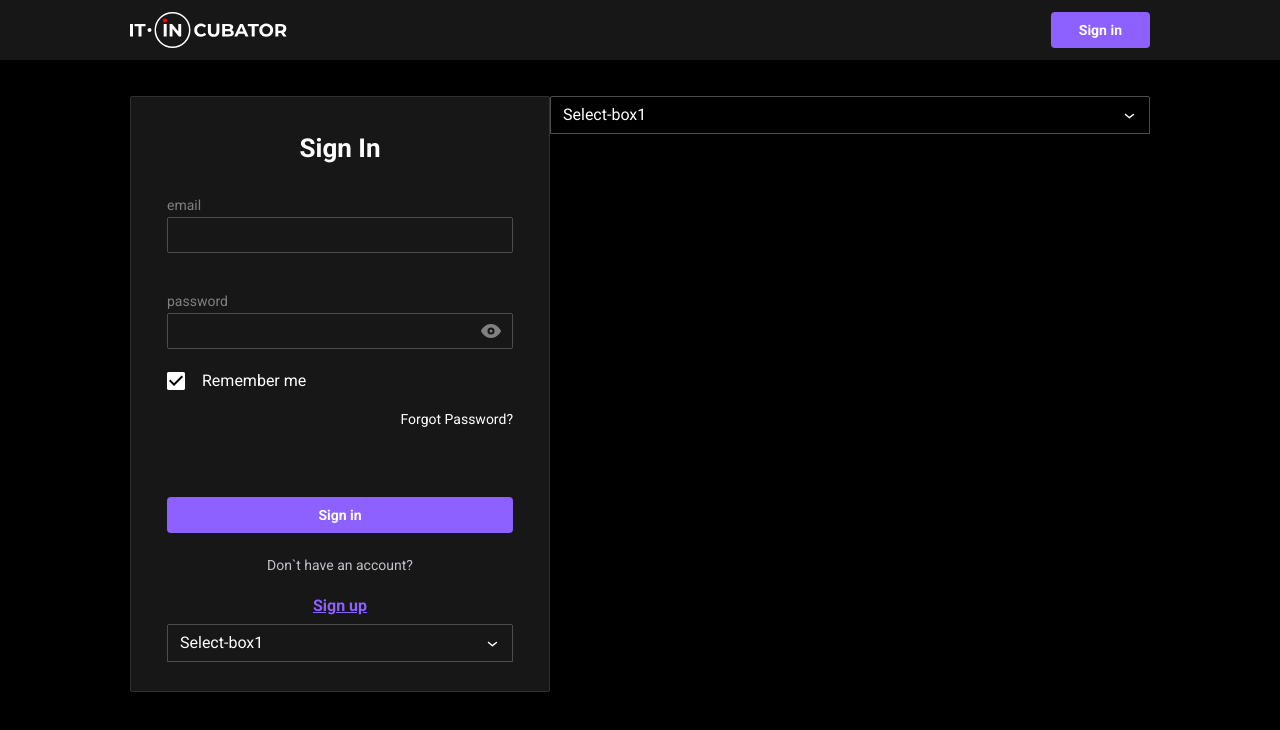
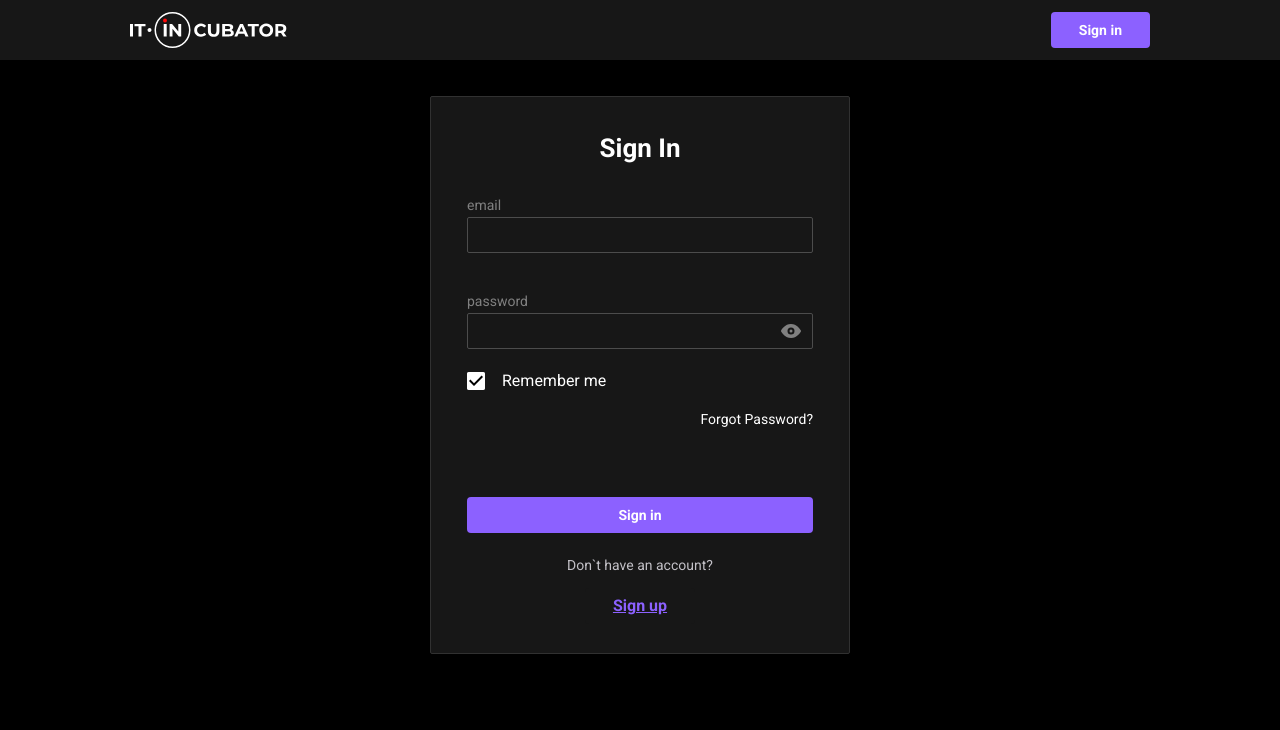
Before and after one commit to Reni101/cards-application, a React (Vite) app: page / in a window 1280 px wide. Shown: the top 730 px of the page. Built offline with nearby package versions, Linux system fonts and the light colour scheme.

Commit message:
feat:refactor select, add stories

```diff
--- a/src/App.tsx
+++ b/src/App.tsx
@@ -1,7 +1,6 @@
 import s from './App.module.scss'
 import { LoginForm } from './components/auth/login-form'
 import { Header } from './components/ui/header'
-import { Select } from './components/ui/select-box'
 
 export function App() {
   return (
@@ -9,7 +8,6 @@ export function App() {
       <Header isLoggedIn={false} />
       <div className={s.container}>
         <LoginForm />
-        <Select />
       </div>
     </>
   )
--- a/src/components/auth/login-form/login-form.tsx
+++ b/src/components/auth/login-form/login-form.tsx
@@ -5,7 +5,6 @@ import { z } from 'zod'
 import { Button } from '../../ui/button'
 import { Card } from '../../ui/card'
 import { Checkbox } from '../../ui/checkbox'
-import { Select } from '../../ui/select-box'
 import { TextField } from '../../ui/text-field'
 import { Typography } from '../../ui/typography'
 
@@ -87,8 +86,6 @@ export const LoginForm = (props: PropsType) => {
       <Button variant={'link'} as={'a'} href={'/'} className={s.link_sign_up}>
         Sign up
       </Button>
-
-      <Select />
     </Card>
   )
 }
--- a/src/components/ui/select-box/select.module.scss
+++ b/src/components/ui/select-box/select.module.scss
@@ -1,19 +1,31 @@
-button {
-  all: unset;
+.container {
+  display: flex;
+  flex-direction: column;
+  min-width: max-content;
+
+  & .label {
+    color: var(--color-dark-100);
+  }
+
+  & .disabled {
+    color: var(--color-dark-300);
+  }
 }
 
 .SelectTrigger {
+  all: unset;
+
   display: flex;
-  gap: 10px;
+  gap: 0.625rem;
   align-items: center;
   justify-content: space-between;
 
-  width: calc(100% - 26px);
-  height: 24px;
-  padding: 6px 12px;
+  min-width: max-content;
+  height: 1.375rem;
+  padding: 0.375rem 0.75rem;
 
   border: 1px solid var(--color-dark-300);
-  border-radius: 2px 2px 0 0;
+  border-radius: 2px;
 
   &:hover:not(&[data-disabled]) {
     cursor: pointer;
@@ -30,8 +42,8 @@ button {
 }
 
 .SelectIcon {
-  width: 16px;
-  height: 16px;
+  width: 1rem;
+  height: 1rem;
 }
 
 .SelectTrigger[data-state='open'] {
@@ -41,27 +53,20 @@ button {
 }
 
 .SelectContent {
-  overflow: hidden;
-
   width: var(--radix-select-trigger-width);
   max-height: var(--radix-select-content-available-height);
-
-  background-color: inherit;
   border: 1px solid var(--color-dark-300);
   border-radius: 2px;
 }
 
 .SelectItem {
   cursor: pointer;
-  user-select: none;
-
-  position: relative;
 
   display: flex;
   align-items: center;
   justify-content: flex-start;
 
-  padding: 6px 12px;
+  padding: 0.375rem 0.75rem;
 }
 
 .SelectItem[data-disabled] {
--- a/src/components/ui/select-box/select.tsx
+++ b/src/components/ui/select-box/select.tsx
@@ -1,53 +1,71 @@
-import { forwardRef, useState } from 'react'
+import { forwardRef } from 'react'
 
 import * as SelectRadix from '@radix-ui/react-select'
 
 import ArrowDown from '../../../assets/icons/arrowDown'
+import { Typography } from '../typography'
 
 import s from './select.module.scss'
 
 type PropsType = {
-  options?: { key: string; value: string }[]
+  options: { value: string; label: string | number }[]
+  disabled?: boolean
+  defaultValue?: string
+  onValueChange?: (value: string) => void
+  value?: string
+  className?: string
+  placeholder?: string
+  showIcon?: boolean
+  label?: string
 }
 
 export const Select = (props: PropsType) => {
-  const [value, setValue] = useState('apple')
+  const { showIcon = true } = props
+
+  const itemForRender = props.options?.map((el, index) => (
+    <SelectItem value={el.value} key={index}>
+      {el.label}
+    </SelectItem>
+  ))
 
   return (
+    <div className={`${s.container} ${props.className ?? ''}`}>
+      {props.label && (
+        <Typography
+          as={'span'}
+          variant={'body2'}
+          className={`${s.label} ${props.disabled && s.disabled}`}
+        >
+          {props.label}
+        </Typography>
+      )}
       <SelectRadix.Root
-      disabled={false}
-      defaultValue={'banana'}
-      value={value}
-      onValueChange={value => {
-        setValue(value)
-      }}
+        disabled={props.disabled}
+        value={props.value}
+        onValueChange={props.onValueChange}
+        defaultValue={props.defaultValue}
       >
-      <SelectRadix.Trigger className={s.SelectTrigger}>
+        <SelectRadix.Trigger
+          className={`${s.SelectTrigger} ${props.className ?? ''}`}
+          disabled={props.disabled}
+        >
           <SelectRadix.Value />
+          {showIcon && (
             <SelectRadix.Icon className={s.SelectIcon}>
               <ArrowDown />
             </SelectRadix.Icon>
+          )}
         </SelectRadix.Trigger>
-      {/*<SelectRadix.Portal>*/}
         <SelectRadix.Content position="popper" sideOffset={0} className={s.SelectContent}>
-        {/*<SelectRadix.ScrollUpButton className={s.SelectScrollButton}>*/}
-        {/*  <Checked />*/}
-        {/*</SelectRadix.ScrollUpButton>*/}
           <SelectRadix.Viewport className={s.SelectViewport}>
             <SelectRadix.Group>
               <SelectRadix.Label className={s.SelectLabel} />
-            <SelectItem value="apple">Select-box1</SelectItem>
-            <SelectItem value="banana">Select-box2</SelectItem>
+              {itemForRender}
             </SelectRadix.Group>
-
-          {/*<SelectRadix.Separator className={s.SelectSeparator} />*/}
           </SelectRadix.Viewport>
-        {/*<Select.ScrollDownButton className="SelectScrollButton">*/}
-        {/*  <ChevronDownIcon />*/}
-        {/*</Select.ScrollDownButton>*/}
         </SelectRadix.Content>
-      {/*</SelectRadix.Portal>*/}
       </SelectRadix.Root>
+    </div>
   )
 }
 
@@ -55,9 +73,6 @@ const SelectItem = forwardRef(({ children, className, ...props }: any, forwarded
   return (
     <SelectRadix.Item className={`${s.SelectItem} ${className}`} {...props} ref={forwardedRef}>
       <SelectRadix.ItemText>{children}</SelectRadix.ItemText>
-      {/*<SelectRadix.ItemIndicator className={s.SelectItemIndicator}>*/}
-      {/*  <ArrowDown />*/}
-      {/*</SelectRadix.ItemIndicator>*/}
     </SelectRadix.Item>
   )
 })
```
Also changed, not shown: 1 other file (tests, documents, lock files or other folders). Lines whose indentation alone changed are shown as unchanged.
